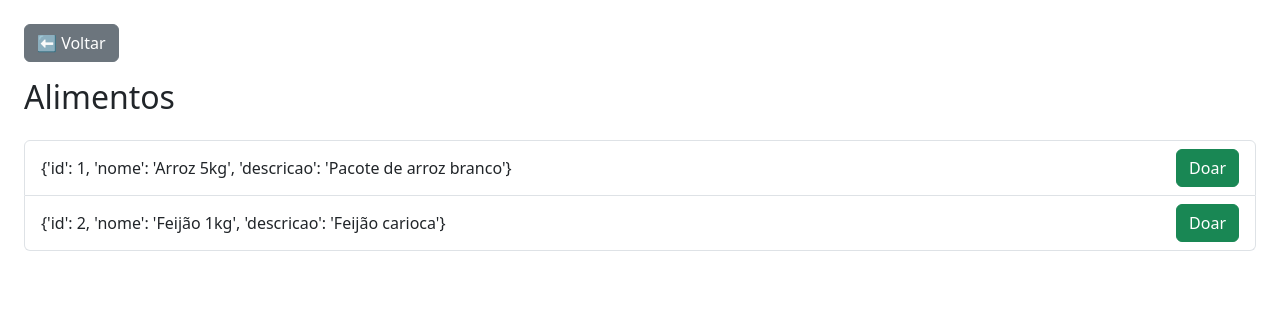
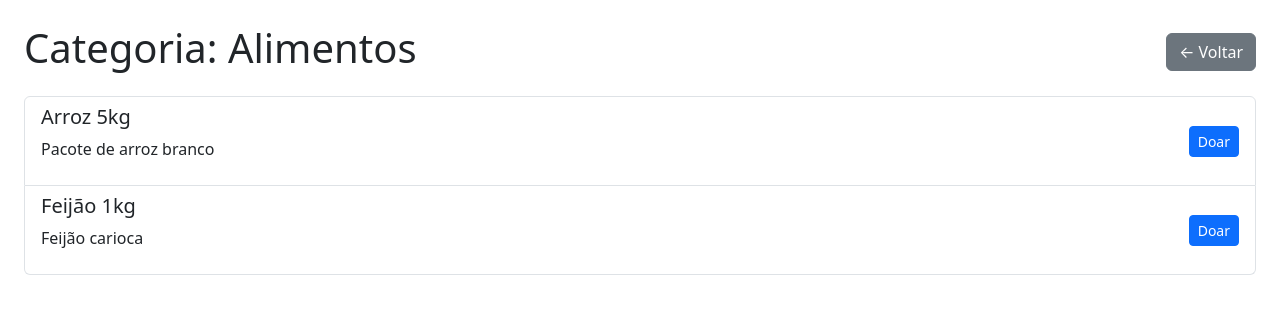
Before and after one commit to guuhiguti/doaPlus, a Flask app: page /alimentos in a window 1280 px wide. Shown: the top 314 px of the page. Run offline with Flask 3, Linux system fonts and the light colour scheme.

Commit message:
correção do problema

```diff
--- a/routes/home.py
+++ b/routes/home.py
@@ -1,37 +1,34 @@
+# routes/home.py
 from flask import Blueprint, render_template, request, redirect, url_for, flash
-from database.db import categorias, itens, doacoes  # adiciona "doacoes" para registrar doadores
+from database.db import itens
 
 home_route = Blueprint('home', __name__)
 
 @home_route.route('/')
 def index():
-    return render_template('index.html', categorias=categorias)
+    return render_template('index.html')
 
 @home_route.route('/<categoria_nome>')
 def mostrar_categoria(categoria_nome):
     itens_categoria = itens.get(categoria_nome, [])
     return render_template('categoria.html', categoria=categoria_nome, itens=itens_categoria)
 
-@home_route.route('/doar/<categoria_nome>/<item_nome>', methods=['GET', 'POST'])
-def doar_item(categoria_nome, item_nome):
+# Nova rota de doação
+@home_route.route('/doar/<categoria_nome>/<int:item_id>', methods=['GET', 'POST'])
+def doar_item(categoria_nome, item_id):
+    item = next((i for i in itens[categoria_nome] if i['id'] == item_id), None)
+    if not item:
+        flash('Item não encontrado', 'danger')
+        return redirect(url_for('home.index'))
+
     if request.method == 'POST':
         nome = request.form['nome']
         email = request.form['email']
         telefone = request.form['telefone']
+        mensagem = request.form['mensagem']
 
-        # salva dados da doação
-        doacoes.append({
-            'nome': nome,
-            'email': email,
-            'telefone': telefone,
-            'categoria': categoria_nome,
-            'item': item_nome
-        })
-        flash('Doação registrada com sucesso!', 'success')
-        return redirect(url_for('home.agradecimento'))
+        # Aqui você pode salvar os dados no banco ou enviar um e-mail, etc.
+        flash(f"Obrigado, {nome}! Sua doação de {item['nome']} foi registrada.", "success")
+        return redirect(url_for('home.mostrar_categoria', categoria_nome=categoria_nome))
 
-    return render_template('doacao_form.html', categoria=categoria_nome, item=item_nome)
-
-@home_route.route('/agradecimento')
-def agradecimento():
-    return render_template('agradecimento.html')
+    return render_template('doar.html', categoria=categoria_nome, item=item)
--- a/templates/categoria.html
+++ b/templates/categoria.html
@@ -2,25 +2,40 @@
 <html lang="pt-br">
 <head>
   <meta charset="UTF-8">
-  <title>Categoria - {{ categoria }}</title>
+  <title>{{ categoria | capitalize }} - Doa+</title>
   <link href="https://cdn.jsdelivr.net/npm/bootstrap@5.3.8/dist/css/bootstrap.min.css" rel="stylesheet">
 </head>
 <body class="p-4">
-  <a href="{{ url_for('home.index') }}" class="btn btn-secondary mb-3">⬅ Voltar</a>
 
-  <h2 class="mb-4 text-capitalize">{{ categoria }}</h2>
+  <div class="d-flex justify-content-between align-items-center mb-3">
+    <h1>Categoria: {{ categoria | capitalize }}</h1>
+    <a href="{{ url_for('home.index') }}" class="btn btn-secondary">← Voltar</a>
+  </div>
 
-  {% if itens %}
+  {% if session.get('logado') %}
+    <a href="{{ url_for('admin.add_item', categoria=categoria) }}" class="btn btn-success mb-3">Adicionar item</a>
+  {% endif %}
+
   <div class="list-group">
     {% for item in itens %}
       <div class="list-group-item d-flex justify-content-between align-items-center">
-          <span>{{ item }}</span>
-          <a href="{{ url_for('home.doar_item', categoria_nome=categoria, item_nome=item) }}" class="btn btn-success">Doar</a>
+        <div>
+          <h5>{{ item.nome }}</h5>
+          <p>{{ item.descricao }}</p>
         </div>
-      {% endfor %}
+
+        {% if session.get('logado') %}
+          <div>
+            <a href="{{ url_for('admin.delete_item', categoria=categoria, item_id=item.id) }}" class="btn btn-danger btn-sm">Excluir</a>
+          </div>
+        {% else %}
+          <a href="{{ url_for('home.doar_item', categoria_nome=categoria, item_id=item.id) }}" class="btn btn-primary btn-sm">Doar</a>
+        {% endif %}
       </div>
     {% else %}
       <p>Nenhum item cadastrado nesta categoria.</p>
-  {% endif %}
+    {% endfor %}
+  </div>
+
 </body>
 </html>
```
Lines whose indentation alone changed are shown as unchanged.
